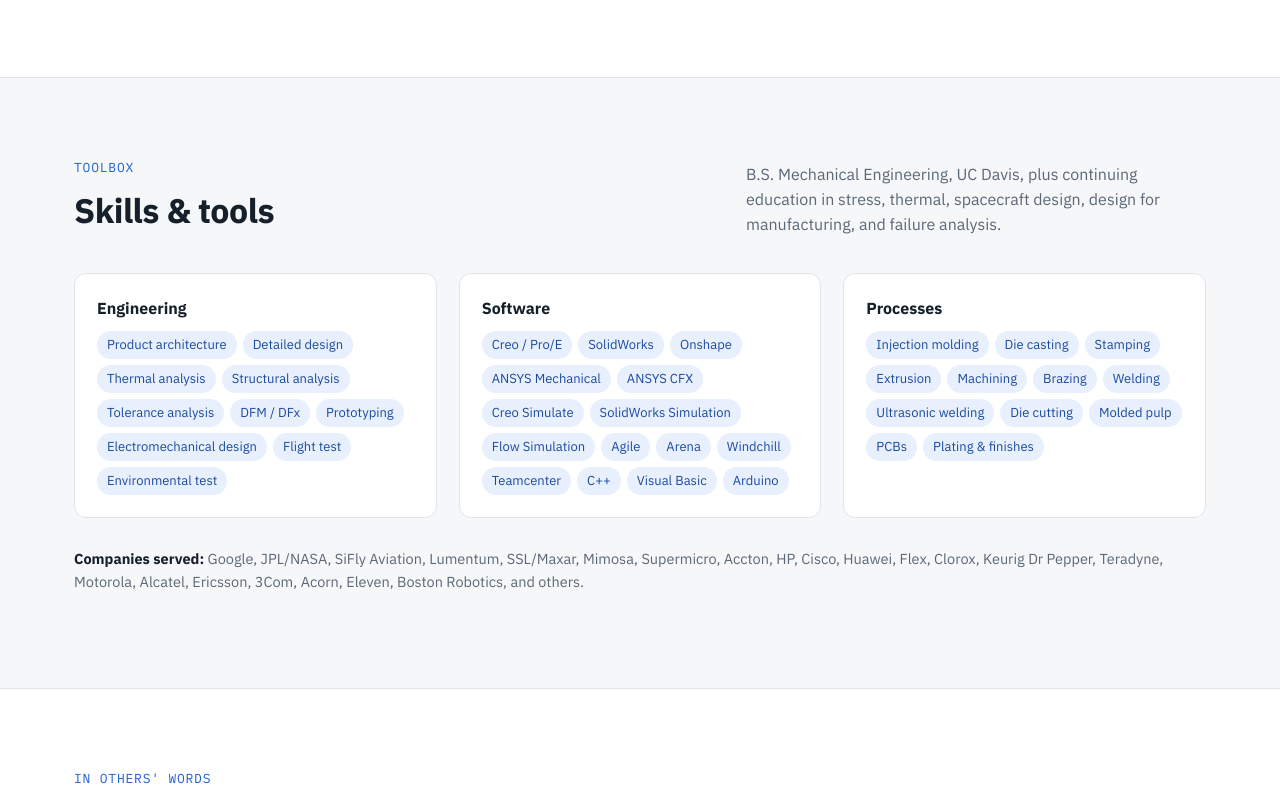
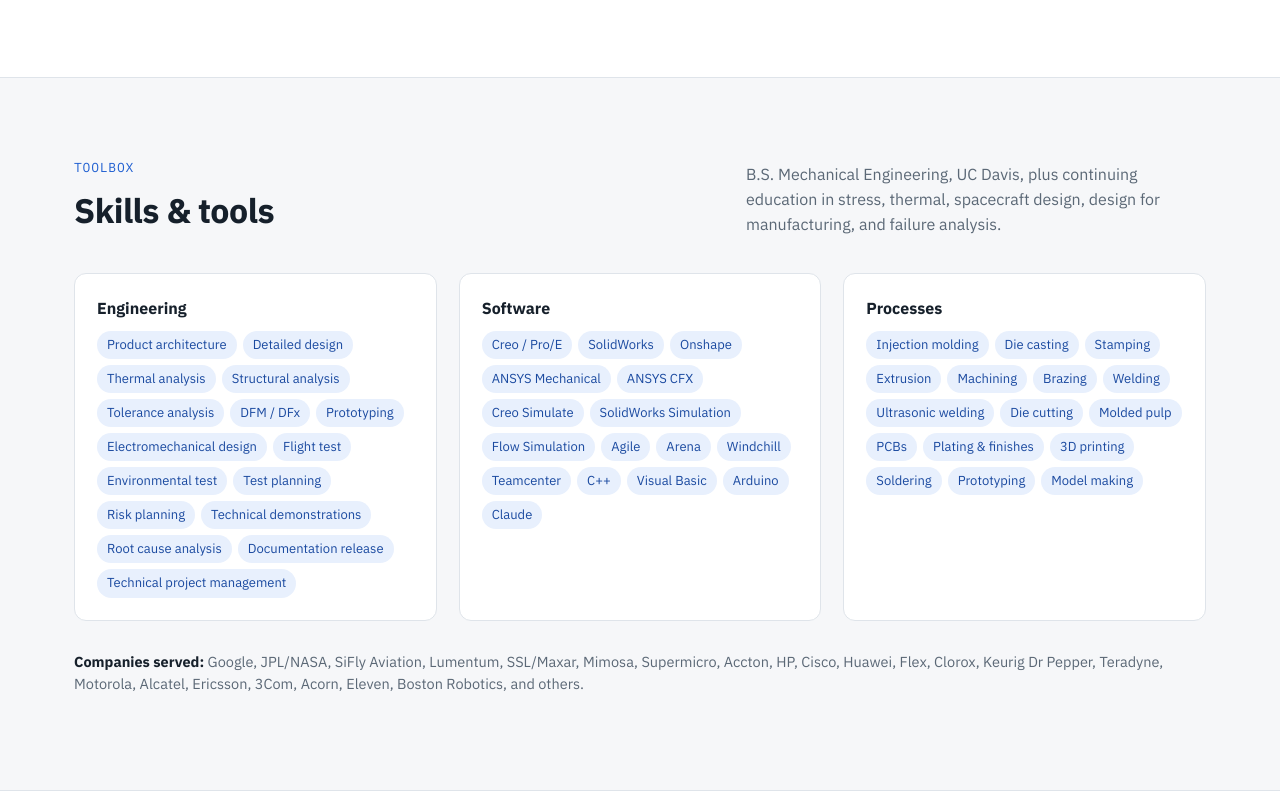
Before and after one commit to grandpajustin/grandpajustin.github.io, a plain HTML site: page index.html in a window 1280 px wide. Shown: the part 4222-5020 px from the top of the page. Drawn offline with Linux system fonts and the light colour scheme.

Commit message:
Oscillator image removed; new skills added
Co-Authored-By: Claude Opus 5.5 <noreply@anthropic.com>
Claude-Session: https://claude.ai/code/session_017T13P1vduZzoGBJtMX8YYG

```diff
--- a/index.html
+++ b/index.html
@@ -272,11 +272,11 @@ footer .mono{font-family:var(--mono);font-size:14px}
     </div>
     <div class="skills">
       <div class="skill"><h4>Engineering</h4><div class="chips">
-        <span class="chip">Product architecture</span><span class="chip">Detailed design</span><span class="chip">Thermal analysis</span><span class="chip">Structural analysis</span><span class="chip">Tolerance analysis</span><span class="chip">DFM / DFx</span><span class="chip">Prototyping</span><span class="chip">Electromechanical design</span><span class="chip">Flight test</span><span class="chip">Environmental test</span></div></div>
+        <span class="chip">Product architecture</span><span class="chip">Detailed design</span><span class="chip">Thermal analysis</span><span class="chip">Structural analysis</span><span class="chip">Tolerance analysis</span><span class="chip">DFM / DFx</span><span class="chip">Prototyping</span><span class="chip">Electromechanical design</span><span class="chip">Flight test</span><span class="chip">Environmental test</span><span class="chip">Test planning</span><span class="chip">Risk planning</span><span class="chip">Technical demonstrations</span><span class="chip">Root cause analysis</span><span class="chip">Documentation release</span><span class="chip">Technical project management</span></div></div>
       <div class="skill"><h4>Software</h4><div class="chips">
-        <span class="chip">Creo / Pro/E</span><span class="chip">SolidWorks</span><span class="chip">Onshape</span><span class="chip">ANSYS Mechanical</span><span class="chip">ANSYS CFX</span><span class="chip">Creo Simulate</span><span class="chip">SolidWorks Simulation</span><span class="chip">Flow Simulation</span><span class="chip">Agile</span><span class="chip">Arena</span><span class="chip">Windchill</span><span class="chip">Teamcenter</span><span class="chip">C++</span><span class="chip">Visual Basic</span><span class="chip">Arduino</span></div></div>
+        <span class="chip">Creo / Pro/E</span><span class="chip">SolidWorks</span><span class="chip">Onshape</span><span class="chip">ANSYS Mechanical</span><span class="chip">ANSYS CFX</span><span class="chip">Creo Simulate</span><span class="chip">SolidWorks Simulation</span><span class="chip">Flow Simulation</span><span class="chip">Agile</span><span class="chip">Arena</span><span class="chip">Windchill</span><span class="chip">Teamcenter</span><span class="chip">C++</span><span class="chip">Visual Basic</span><span class="chip">Arduino</span><span class="chip">Claude</span></div></div>
       <div class="skill"><h4>Processes</h4><div class="chips">
-        <span class="chip">Injection molding</span><span class="chip">Die casting</span><span class="chip">Stamping</span><span class="chip">Extrusion</span><span class="chip">Machining</span><span class="chip">Brazing</span><span class="chip">Welding</span><span class="chip">Ultrasonic welding</span><span class="chip">Die cutting</span><span class="chip">Molded pulp</span><span class="chip">PCBs</span><span class="chip">Plating &amp; finishes</span></div></div>
+        <span class="chip">Injection molding</span><span class="chip">Die casting</span><span class="chip">Stamping</span><span class="chip">Extrusion</span><span class="chip">Machining</span><span class="chip">Brazing</span><span class="chip">Welding</span><span class="chip">Ultrasonic welding</span><span class="chip">Die cutting</span><span class="chip">Molded pulp</span><span class="chip">PCBs</span><span class="chip">Plating &amp; finishes</span><span class="chip">3D printing</span><span class="chip">Soldering</span><span class="chip">Prototyping</span><span class="chip">Model making</span></div></div>
     </div>
     <p class="logos"><b>Companies served:</b> Google, JPL/NASA, SiFly Aviation, Lumentum, SSL/Maxar, Mimosa, Supermicro, Accton, HP, Cisco, Huawei, Flex, Clorox, Keurig Dr Pepper, Teradyne, Motorola, Alcatel, Ericsson, 3Com, Acorn, Eleven, Boston Robotics, and others.</p>
   </div>
@@ -382,7 +382,7 @@ const P = {
     sum:"Optical mount with X and Y adjustment and lock, all from a single face.",
     res:"<b>60% of competitor cost</b> with better backlash, crosstalk, and shock performance",
     spec:[["Processes","Machining, turning, heavy use of off-the-shelf parts"],["Volume","Low hundreds"]]},
-  ocxo:{t:"Aerospace Oven-Controlled Crystal Oscillator",y:"Space Systems/Loral · 2009",imgs:["p011-019","p011-018","new-20","new-19","new-21","new-22","new-23"],fit:"contain",
+  ocxo:{t:"Aerospace Oven-Controlled Crystal Oscillator",y:"Space Systems/Loral · 2009",imgs:["p011-019","p011-018","new-19","new-21","new-22","new-23"],fit:"contain",
     sum:"Communication-satellite frequency source with parts-per-billion stability.",
     res:"<b>~1000× better stability</b> over 75 °C than its predecessor, at the same cost",
     spec:[["Role","Led mechanical design, analysis, testing, budget, scope, and schedule"],["Processes","Machining, die cutting, soldering, precision surface finishing"],["Volume","Mid hundreds"]]},
```
Also changed, not shown: img/new-20.jpg (deleted).
